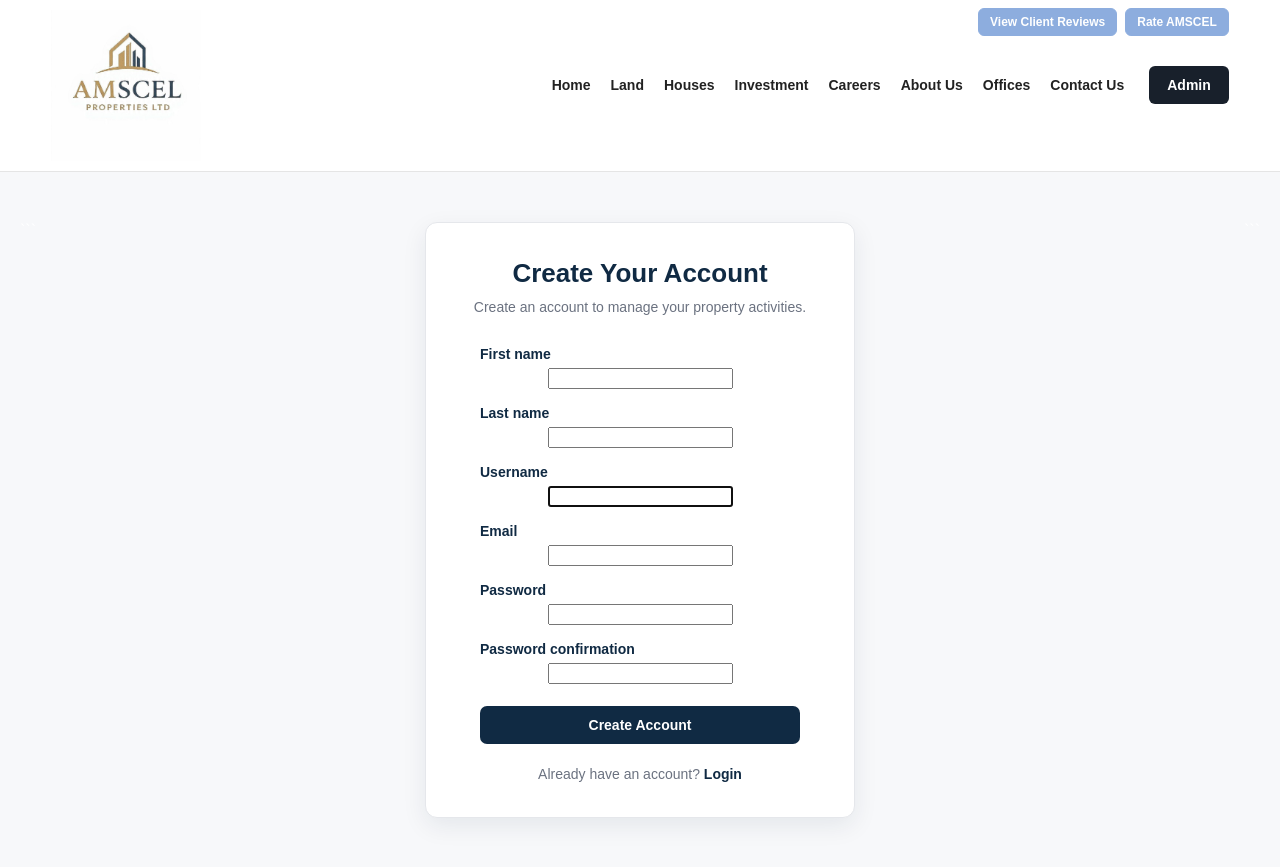
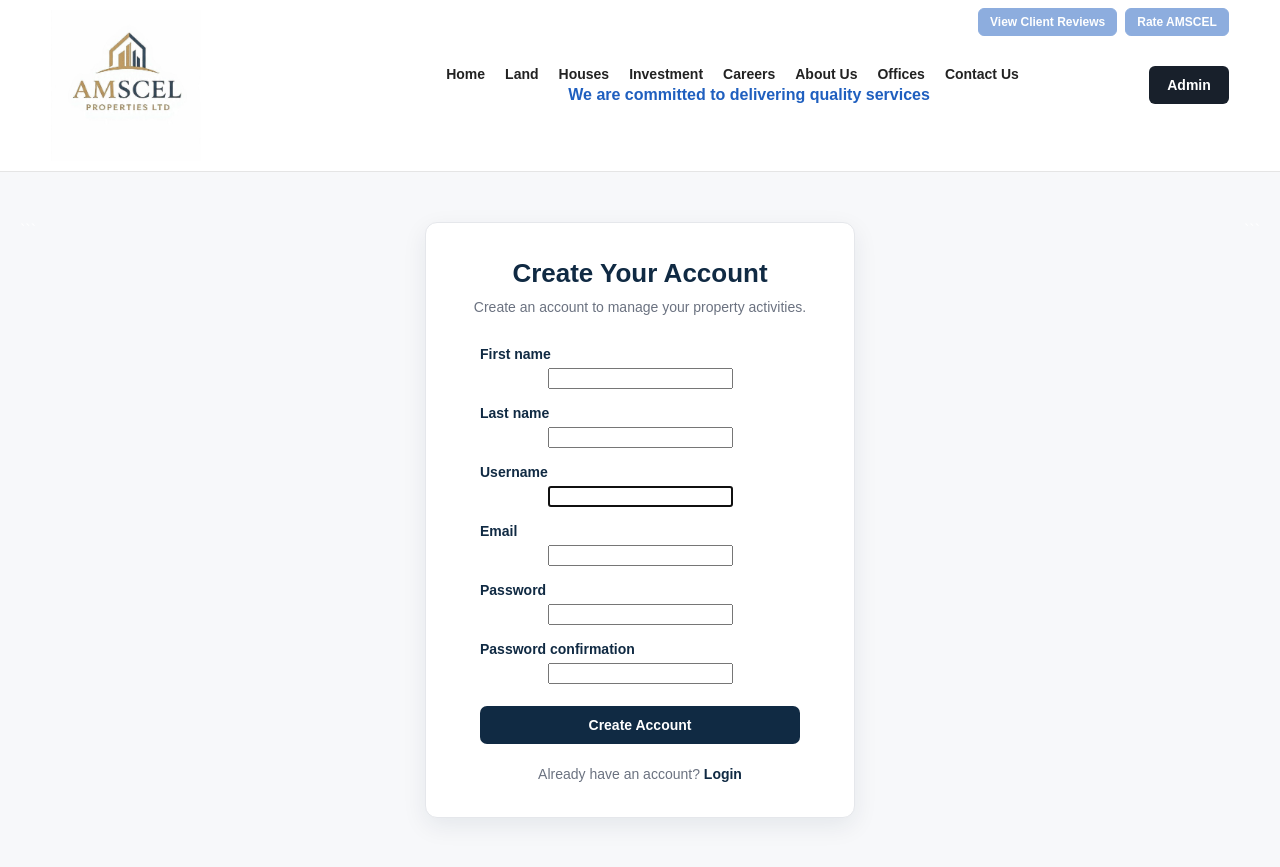
Before and after one commit to chuks234/amscel-property, a Django app: page /account/register/ in a window 1280 px wide. Shown: the top 867 px of the page. Run offline with Django 5.2, Linux system fonts and the light colour scheme.

Commit message:
Update website content and header styling

```diff
--- a/static/css/style.css
+++ b/static/css/style.css
@@ -984,3 +984,38 @@
     }
 
 }
+.nav-area {
+    flex: 1;
+    min-width: 0;
+    margin-left: 220px;
+}
+
+.header-moving-text {
+    width: 100%;
+    overflow: hidden;
+    white-space: nowrap;
+    margin-top: 4px;
+    text-align: center;
+}
+
+.header-moving-text span {
+    display: inline-block;
+
+    /* Bold blue text */
+    color: #1f5fbf;
+    font-weight: 800;
+
+    animation: headerTextMove 12s linear infinite;
+}
+
+@keyframes headerTextMove {
+
+    0% {
+        transform: translateX(100%);
+    }
+
+    100% {
+        transform: translateX(-100%);
+    }
+
+}
--- a/templates/base.html
+++ b/templates/base.html
@@ -35,6 +35,8 @@
              alt="AMSCEL PROPERTY LIMITED">
     </a>
 
+    <div class="nav-area">
+
         <nav>
             <a href="/">Home</a>
             <a href="/land/">Land</a>
@@ -45,6 +47,13 @@
             <a href="/offices/">Offices</a>
             <a href="/contact/">Contact Us</a>
         </nav>
+
+        <div class="header-moving-text">
+            <span>We are committed to delivering quality services</span>
+        </div>
+
+    </div>
+
 
     <a href="/admin/" class="admin-link">
         Admin
```
Lines whose indentation alone changed are shown as unchanged.
